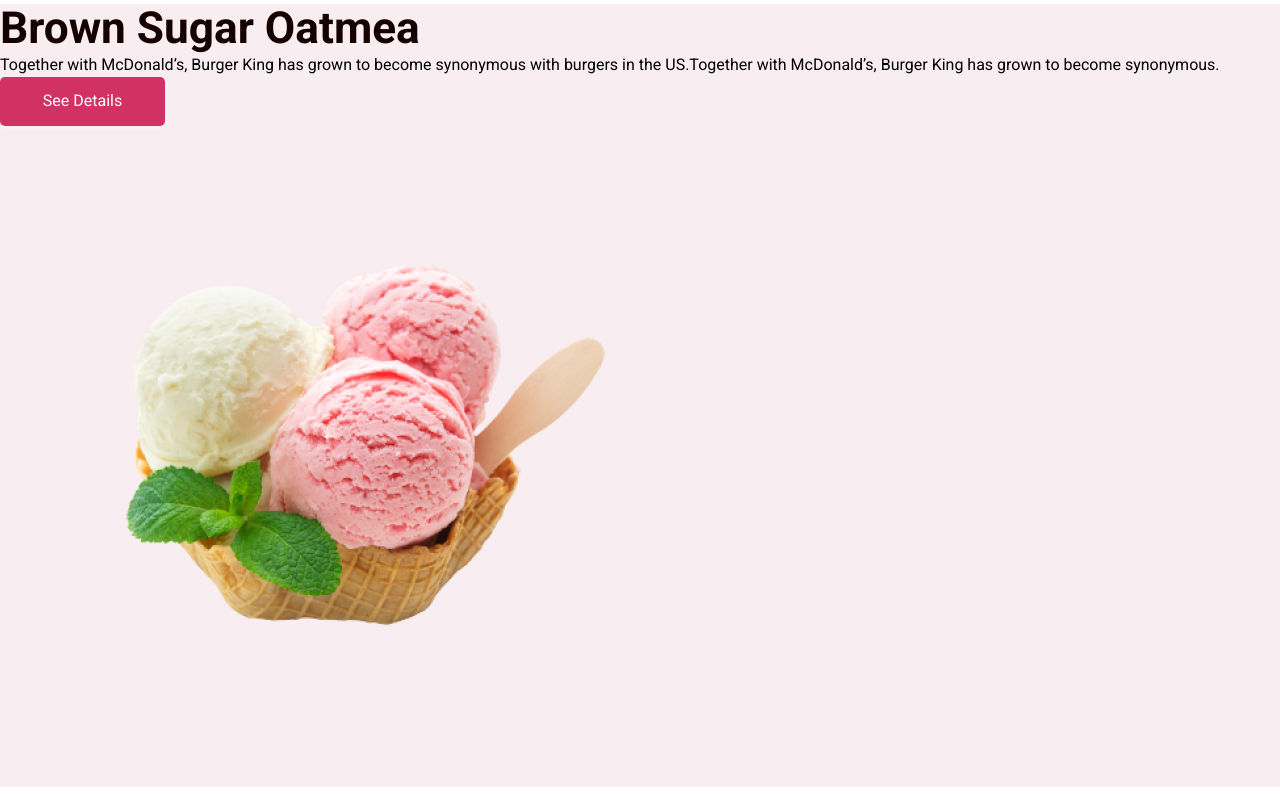
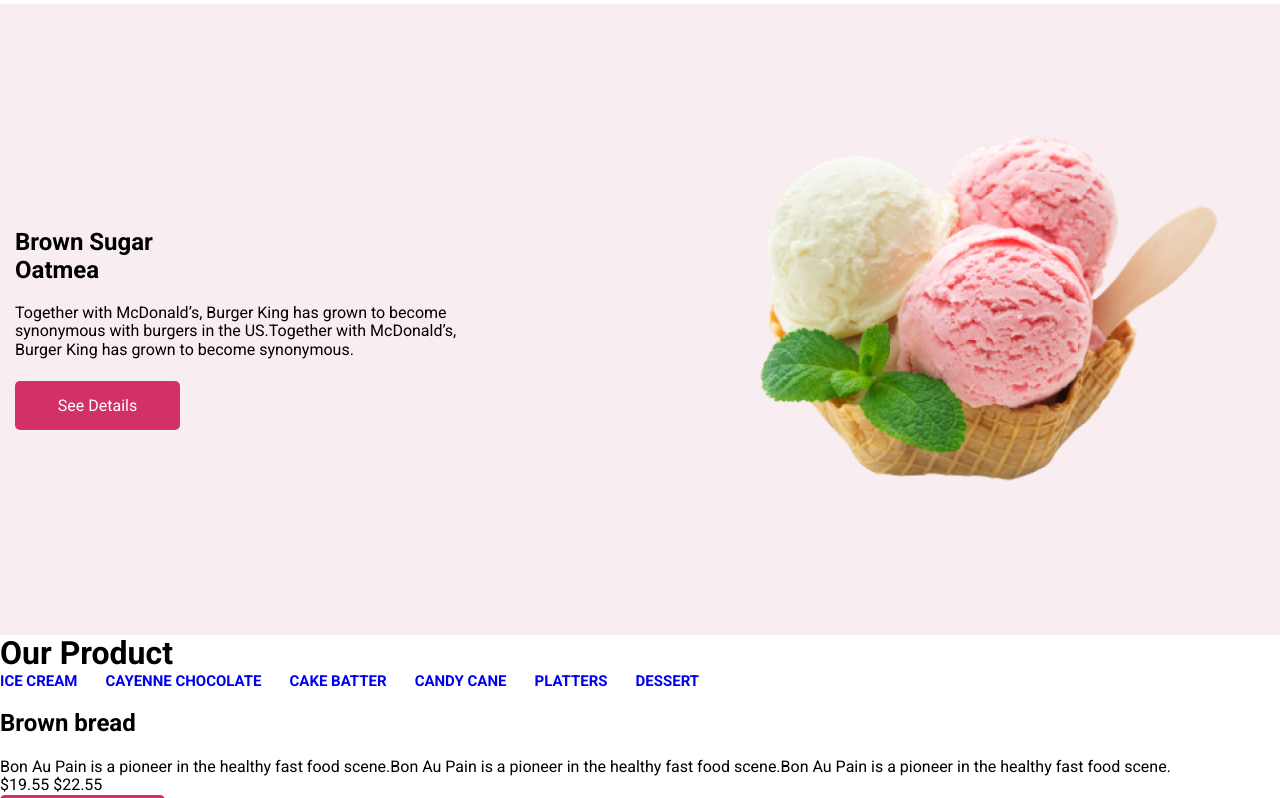
Before and after one commit to Rifat12343211231/ice-cream, a plain HTML site: page index.html in a window 1280 px wide. Shown: the part 996-1794 px from the top of the page. Drawn offline with Linux system fonts and the light colour scheme; a web font is replaced by a local one.

Commit message:
начал делать 3 блок

```diff
--- a/css/style.css
+++ b/css/style.css
@@ -194,18 +194,34 @@ img {
 .open {
     background-color: #F8EDF0;
 
+}
+
+.open__container {
+    display: flex;
+    align-items: center;
+    justify-content: space-between;
+}
+
+.open__desc {
+    width: 442px;
+    align-items: center;
+}
+
+.open__subtitle {
+    margin-bottom: 16px;
+}
+
+.open__desc-text {
+    margin-bottom: 22px;
+}
+
+
+
+.open__img-wrap {
+    width: 50%;
 
 }
 
-.open__title {
-    color: rgba(21, 1, 1, 1);
-    font-weight: 600;
-    font-size: 44.2px;
-    line-height: 49px;
+.open__img {
+    width: 100%;
 }
-
-.open__text {
-    font-weight: 400;
-    font-size: 16px;
-    line-height: 24px;
-}
--- a/index.html
+++ b/index.html
@@ -112,15 +112,70 @@
             </div>
         </section>
         <section class="open">
-            <h3 class="open__title">Brown Sugar Oatmea</h3>
-            <div class="open__text">Together with McDonald’s, Burger King has grown to become synonymous with burgers in
-                the US.Together with McDonald’s, Burger King has grown to become synonymous.</div>
-            <button class="btn">See Details</button>
-            <div class="open__img-wrap">
-                <img src="/img/nWvlMBTo86-removebg-preview 1.png" alt="мороженное" class="ice-cream__img">
+            <div class="container open__container">
+                <div class="open__desc">
+                    <h2 class="subtitle">
+                        Brown Sugar <br>
+                        Oatmea
+                    </h2>
+                    <div class="open__desc-text">
+                        Together with McDonald’s, Burger King has grown to become synonymous with burgers in the
+                        US.Together
+                        with McDonald’s, Burger King has grown to become synonymous.
+                    </div>
+                    <button class="btn">See Details</button>
+                </div>
+                <div class="open__img-wrap">
+                    <img src="img/nWvlMBTo86-removebg-preview 1.png" alt="ice-cream" class="open__img">
+                </div>
             </div>
         </section>
+        <section class="our">
+            <div class="container__our">
+                <h1 class="title-1">Our Product </h1>
+                <div class="nav">
+                    <ul class="nav__list">
+                        <li class="nav__item">
+                            <a href="#!" class="nav__link">ICE CREAM</a>
+                        </li>
+                        <li class="nav__item">
+                            <a href="#!" class="nav__link">CAYENNE CHOCOLATE</a>
+                        </li>
+                        <li class="nav__item">
+                            <a href="#!" class="nav__link">CAKE BATTER</a>
+                        </li>
+                        <li class="nav__item">
+                            <a href="#!" class="nav__link">CANDY CANE</a>
+                        </li>
+                        <li class="nav__item">
+                            <a href="#!" class="nav__link">PLATTERS</a>
+                        </li>
+                        <li class="nav__item">
+                            <a href="#!" class="nav__link">DESSERT</a>
+                        </li>
+                    </ul>
+                </div>
+                <div class="our__menu">
+                    <div class="subtitle">
+                        <h2>Brown bread</h2>
+                    </div>
+                    <div class="our__menu-text">
+                        Bon Au Pain is a pioneer in the healthy fast food scene.Bon Au Pain is a pioneer in the healthy
+                        fast food scene.Bon Au Pain is a pioneer in the healthy fast food scene.
+                    </div>
+                    <div class="our__price">
+                        <span class="new__price">$19.55</span>
+                        <span class="old__price">$22.55</span>
+                    </div>
+                    <button class="btn">Buy Now</button>
+                    <div class="our__img-wrap">
+                        <img src="img/Rectangle 74.png" alt="мороженное фисташковое" class="our__img">
+                    </div>
 
+                </div>
+            </div>
+    </div>
+    </section>
     </div>
 </body>
 
```
Also changed, not shown: img/Rectangle 74.png (added).
